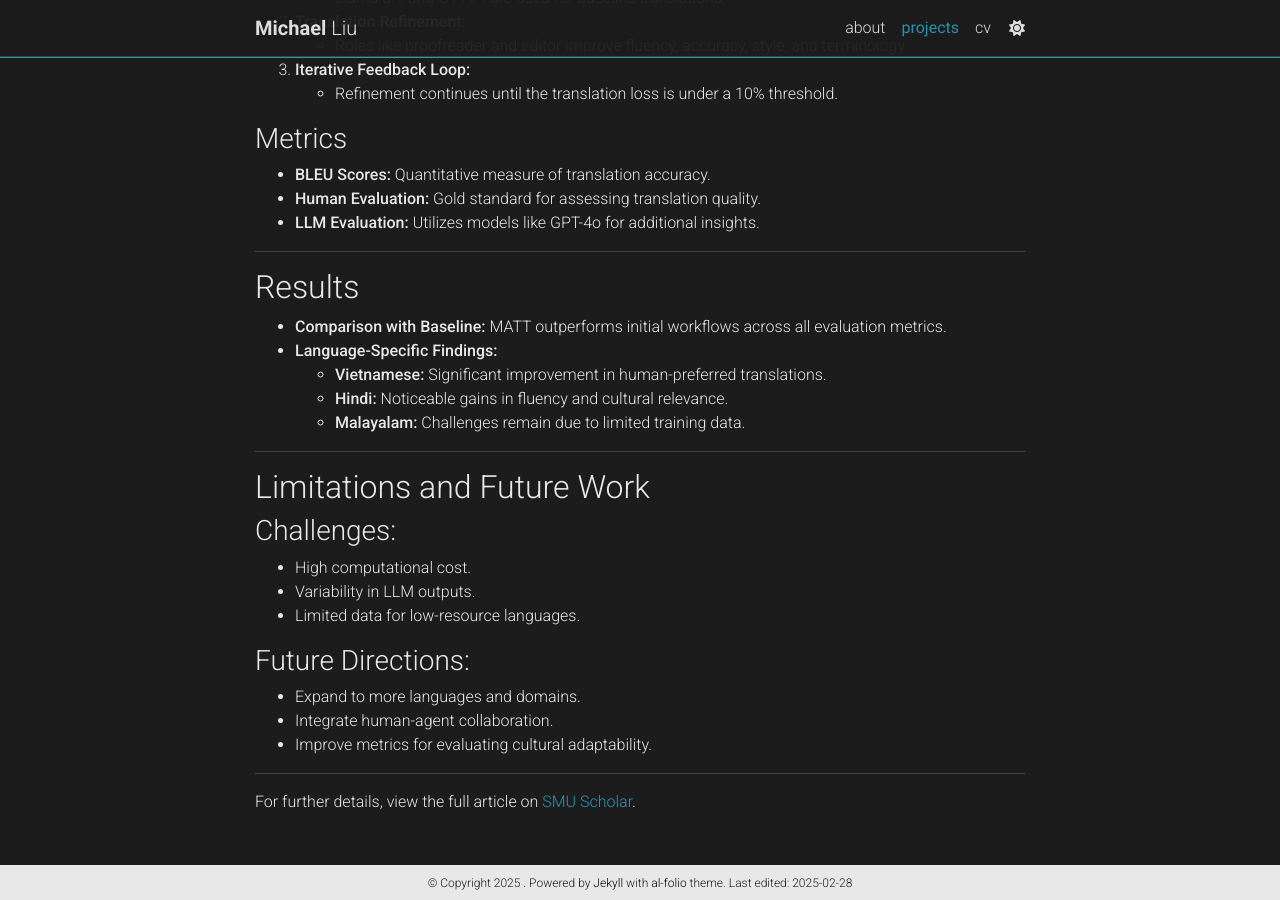
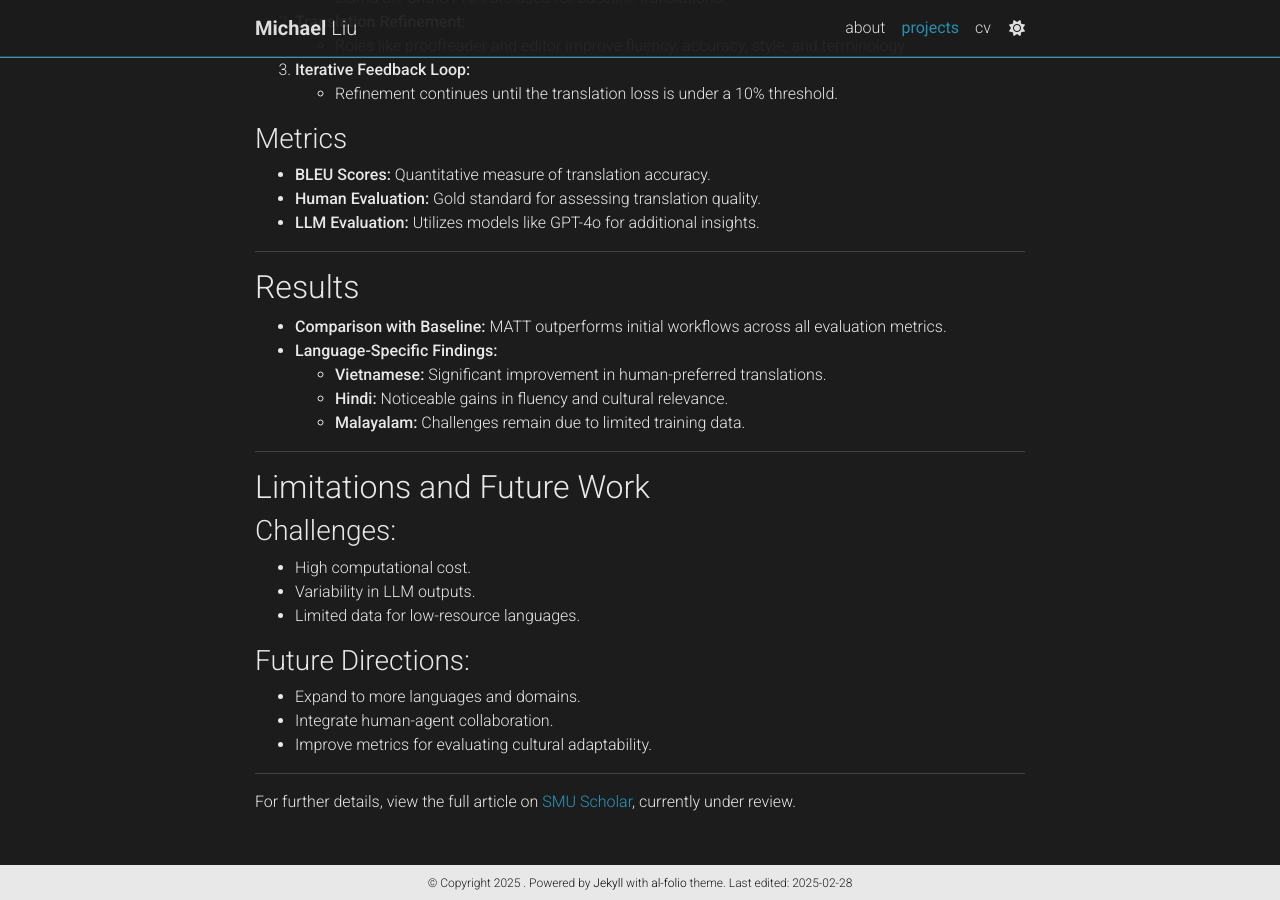
Before and after one commit to Michael-xliu/michael-xliu.github.com, a Jekyll site: the page built from _projects/Multi-Agent Translation Team (MATT).md, in a window 1280 px wide and 900 px high, scrolled down 900 px. Built offline with Jekyll 4.4.1, drawn with Linux system fonts in a browser that asks for light colours; comment, search, counter and statistics services are not loaded; a style sheet for code colours, icons or effects is not loaded.

Commit message:
Updated project descriptions

```diff
--- a/_projects/Multi-Agent Translation Team (MATT).md
+++ b/_projects/Multi-Agent Translation Team (MATT).md
@@ -69,4 +69,4 @@ Language is essential for sharing and preserving knowledge. However, only a frac
 
 ---
 
-For further details, view the full article on [SMU Scholar](https://scholar.smu.edu/datasciencereview).
+For further details, view the full article on [SMU Scholar](https://scholar.smu.edu/datasciencereview), currently under review.
```
Also changed, not shown: _projects/Minesweeper Game.md (+1 -1 lines).
